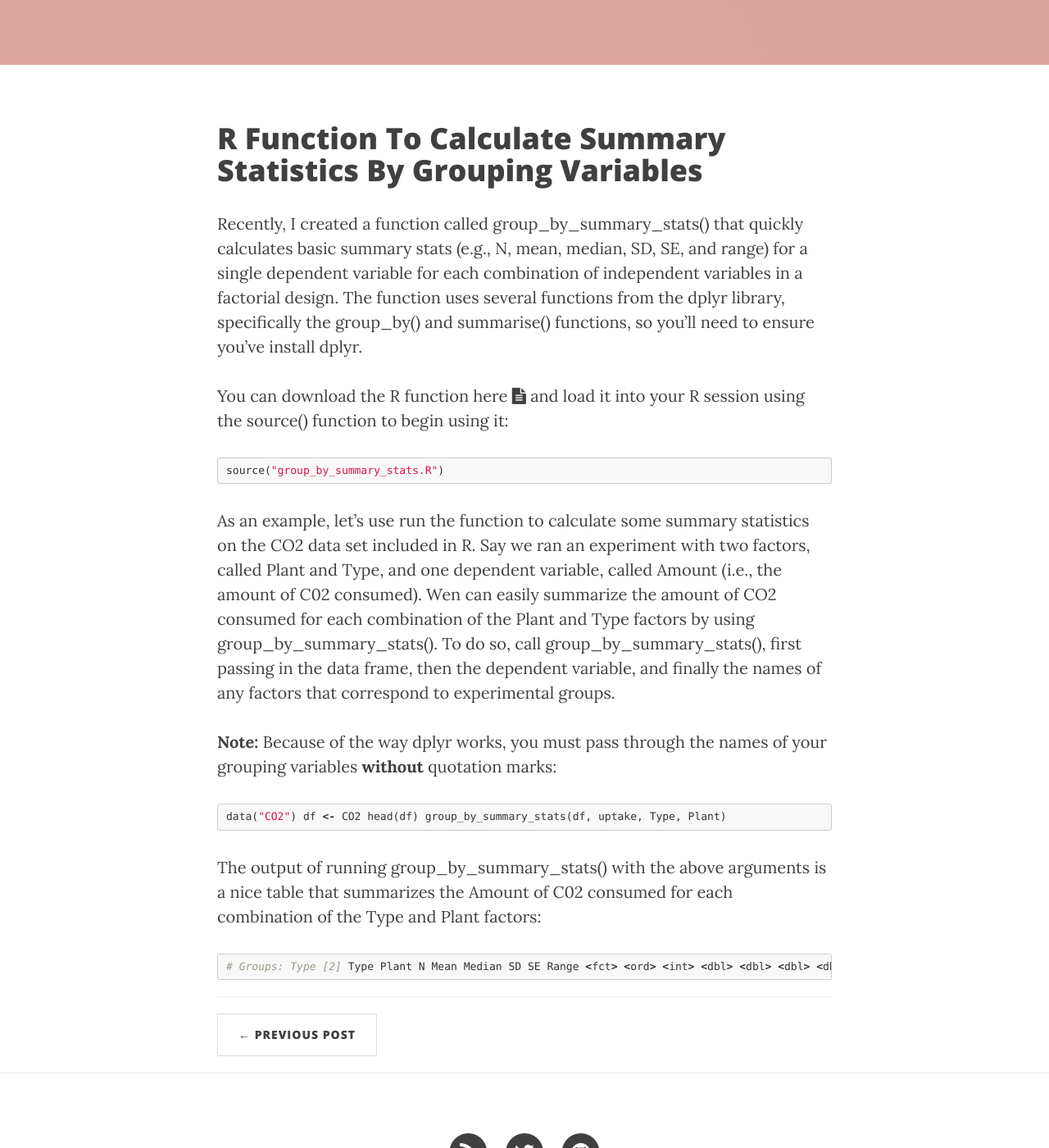
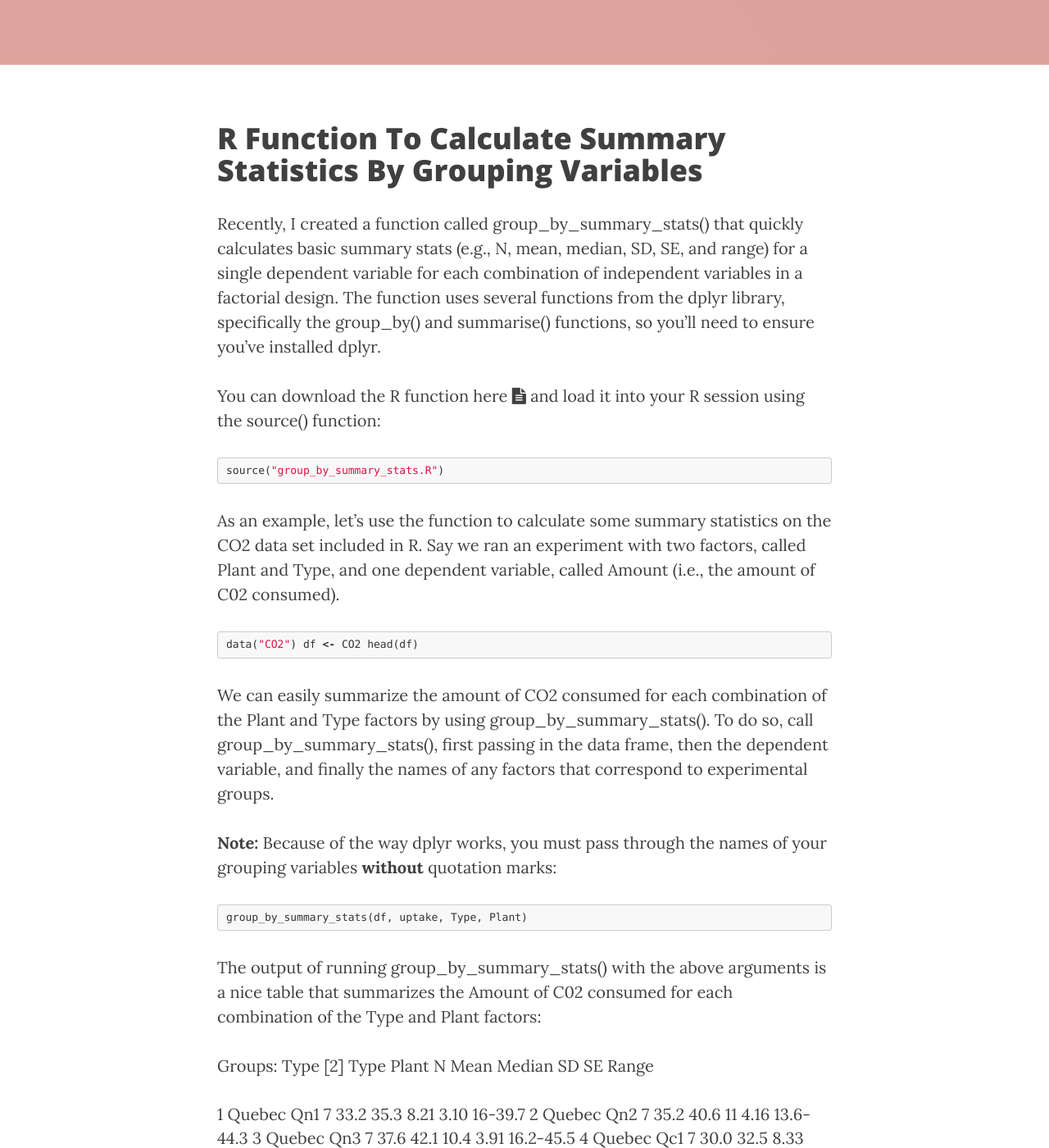
Before and after one commit to ptichko/ptichko.github.io, a Jekyll site: the page built from _posts/2020-06-10-R-Function-To-Calculate-Summary-Statistics-By-Group.md, in a window 1280 px wide and 1400 px high, scrolled down 455 px. Shown: the whole window at 82% size. Built offline with Jekyll 4.4.1, drawn with Linux system fonts in a browser that asks for light colours; nearby versions of some CDN libraries; some of the changed text lies outside the part shown.

Commit message:
Update 2020-06-10-R-Function-To-Calculate-Summary-Statistics-By-Group.md

````diff
--- a/_posts/2020-06-10-R-Function-To-Calculate-Summary-Statistics-By-Group.md
+++ b/_posts/2020-06-10-R-Function-To-Calculate-Summary-Statistics-By-Group.md
@@ -5,33 +5,36 @@ title:  "R Function To Calculate Summary Statistics By Group"
 
 # R Function To Calculate Summary Statistics By Grouping Variables
 
-Recently, I created a function called group_by_summary_stats() that quickly calculates basic summary stats  (e.g., N, mean, median, SD, SE, and range) for a single dependent variable for each combination of independent variables in a factorial design. The function uses several functions from the dplyr library, specifically the group_by() and summarise() functions, so you'll need to ensure you've install dplyr.
+Recently, I created a function called group_by_summary_stats() that quickly calculates basic summary stats  (e.g., N, mean, median, SD, SE, and range) for a single dependent variable for each combination of independent variables in a factorial design. The function uses several functions from the dplyr library, specifically the group_by() and summarise() functions, so you'll need to ensure you've installed dplyr.
 
-You can download the R function here <a href="/r/group_by_summary_stats.R" target="_blank"><i class="fa fa-file-text fa-md"></i></a> and load it into your R session using the source() function to begin using it:
+You can download the R function here <a href="/r/group_by_summary_stats.R" target="_blank"><i class="fa fa-file-text fa-md"></i></a> and load it into your R session using the source() function:
 
 ```r
 source("group_by_summary_stats.R")
 ```
 
-As an example, let's use run the function to calculate some summary statistics on the CO2 data set included in R. Say we ran an experiment with two factors, called Plant and Type, and one dependent variable, called Amount (i.e., the amount of C02 consumed).
-Wen can easily summarize the amount of CO2 consumed for each combination of the Plant and Type factors by using group_by_summary_stats(). To do so, call group_by_summary_stats(), first passing in the data frame, then the dependent variable, and finally the names of any factors that correspond to experimental groups.
+As an example, let's use the function to calculate some summary statistics on the CO2 data set included in R. Say we ran an experiment with two factors, called Plant and Type, and one dependent variable, called Amount (i.e., the amount of C02 consumed).
+
+```r
+data("CO2")
+df <- CO2
+head(df)
+```
+
+We can easily summarize the amount of CO2 consumed for each combination of the Plant and Type factors by using group_by_summary_stats(). To do so, call group_by_summary_stats(), first passing in the data frame, then the dependent variable, and finally the names of any factors that correspond to experimental groups.
 
 **Note:** Because of the way dplyr works, you must pass through the names of your grouping variables **without** quotation marks:
 
 ```r
-
-data("CO2")
-df <- CO2
-head(df)
 
 group_by_summary_stats(df, uptake, Type, Plant)
 
 ```
 
 The output of running group_by_summary_stats() with the above arguments is a nice table that summarizes the Amount of C02 consumed for each combination of the Type and Plant factors:
-```r
 
-# Groups:   Type [2]
+
+ Groups:   Type [2]
    Type        Plant     N  Mean Median    SD    SE Range
    <fct>       <ord> <int> <dbl>  <dbl> <dbl> <dbl> <chr>
  1 Quebec      Qn1       7  33.2   35.3  8.21 3.10  16-39.7
@@ -46,5 +49,3 @@ The output of running group_by_summary_stats() with the above arguments is a nic
 10 Mississippi Mc2       7  12.1   12.5  2.19 0.827 7.7-14.4
 11 Mississippi Mc3       7  17.3   17.9  3.05 1.15  10.6-19.9
 12 Mississippi Mc1       7  18     18.9  4.12 1.56  10.5-22.2
-
-```
````
